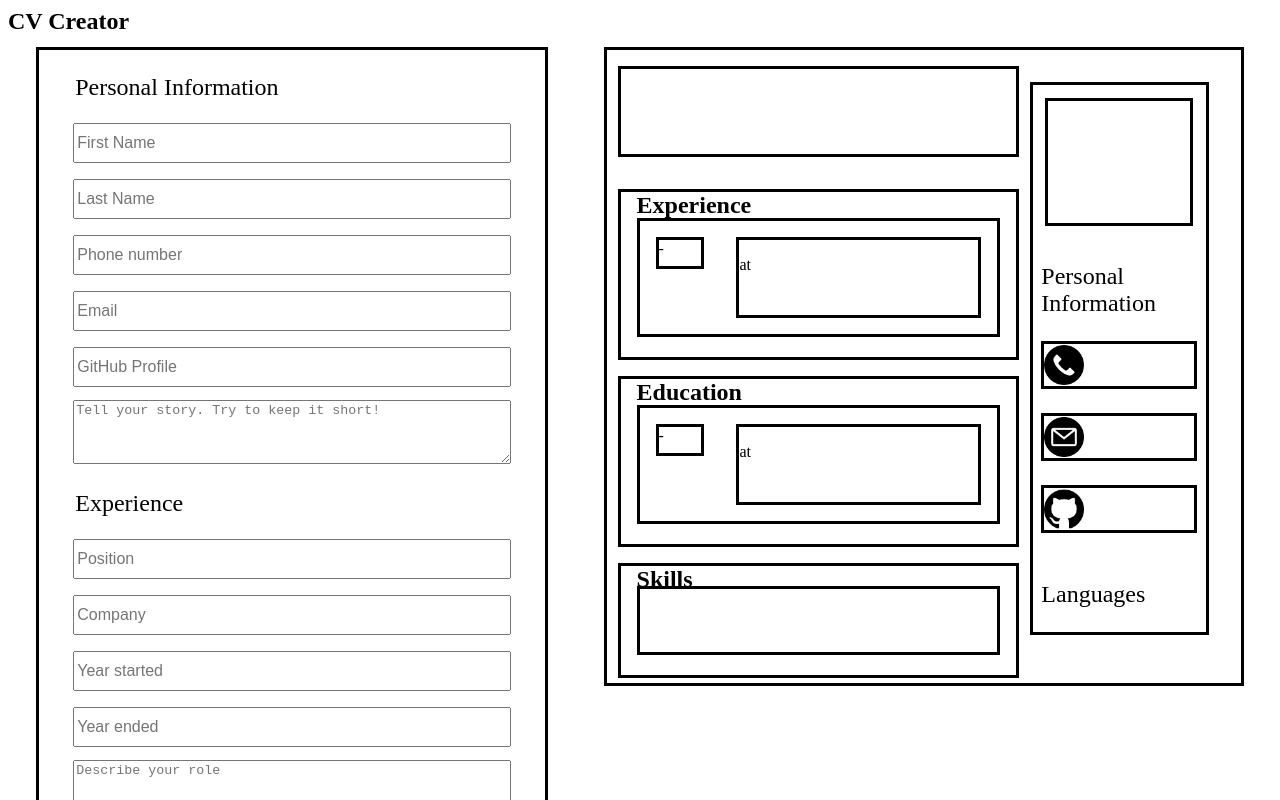
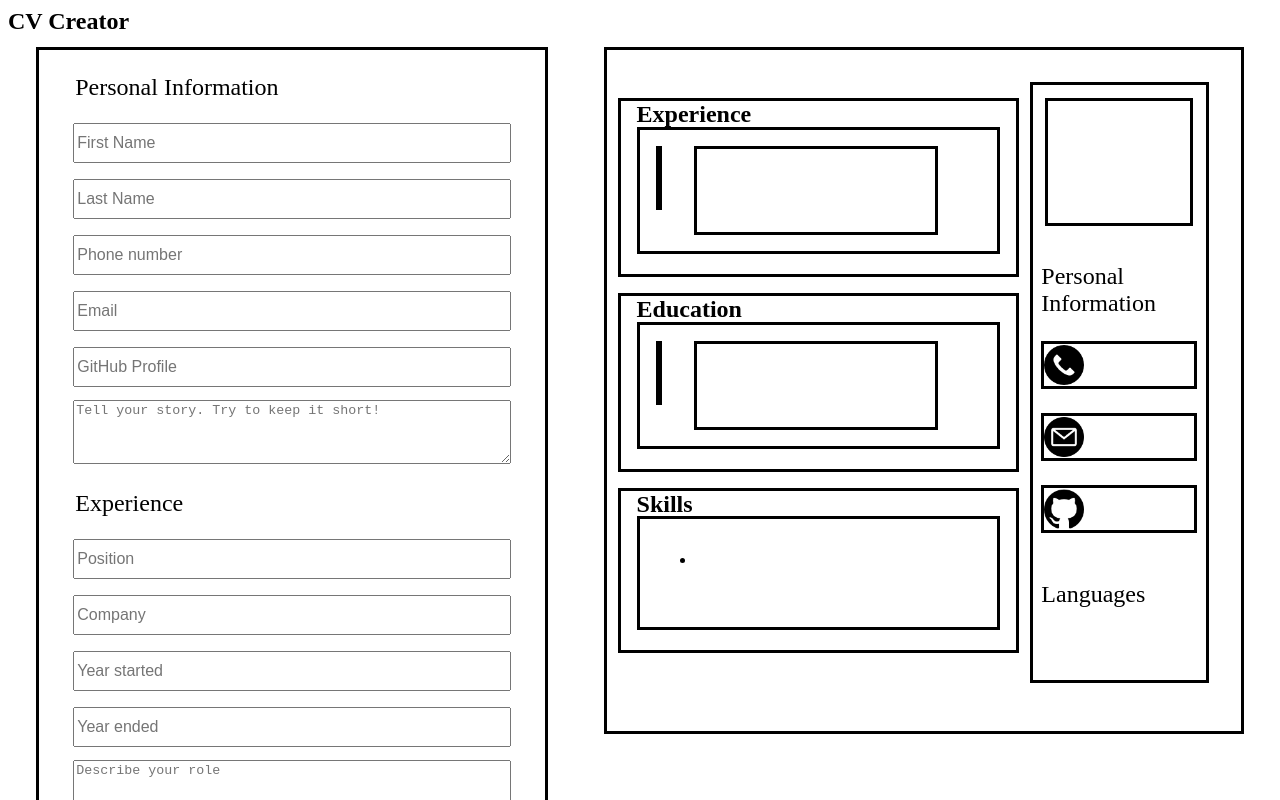
Before and after one commit to Kamo-Chip/CV-Creator, a React (Create React App) app: page / in a window 1280 px wide. Shown: the top 800 px of the page. Built offline with nearby package versions, Linux system fonts and the light colour scheme.

Commit message:
Added handlers for input

```diff
--- a/src/components/CV.js
+++ b/src/components/CV.js
@@ -6,27 +6,29 @@ import emailIcon from "/home/kamo/cv-creator/src/email.png";
 
 export default class CV extends React.Component{
     render(){
-        console.log(this.props);
         const {
             firstName, lastName, phoneNumber, email, githubProfile, description,
             position, company, yearJobStarted, yearJobEnded, jobDescription,
             institutionName, degree, yearCourseStarted, yearCourseEnded, courseDescription,
             skills, languages}  = this.props.cvInformation;
-        //console.log(this.props.cvInformation.firstName)
-        console.log(githubProfile);
+
         return(
             <div id="cv">
                 <div id="main-container">
-                    <div id="selfDescription">
+                    <div id="self-description">
                         <p>{description}</p>
                     </div>
                     <div id="details-container">
                         <div id="info">
                             <h1>Experience</h1>
                             <div id="details">
-                                <div id="date">{yearJobStarted} - {yearJobEnded}</div>
+                            <div id="date-container">
+                                    <div id="date">{yearJobStarted}</div>
+                                    <div id="date">{yearJobEnded}</div>
+                                </div>
                                 <div id="explanation">
-                                    <p>{position} at {company}</p>
+                                    <p>{position}</p>
+                                    <p>{company}</p>
                                     <p>{jobDescription}</p>
                                 </div>
                             </div>
@@ -34,9 +36,13 @@ export default class CV extends React.Component{
                         <div id="info">
                             <h1>Education</h1>
                             <div id="details">
-                                <div id="date">{yearCourseStarted} - {yearCourseEnded}</div>
+                                <div id="date-container">
+                                    <div id="date">{yearCourseStarted}</div>
+                                    <div id="date">{yearCourseEnded}</div>
+                                </div>
                                 <div id="explanation">
-                                    <p>{degree} at {institutionName}</p>
+                                    {(degree) !== "" &&
+                                    <p>{degree}, {institutionName}</p>}
                                     <p>{courseDescription}</p>
                                 </div>
                             </div>
@@ -44,7 +50,11 @@ export default class CV extends React.Component{
                         <div id="info">
                             <h1>Skills</h1>
                             <div id="details">
-
+                                <ul>
+                                    {skills.map((skill)=>{
+                                        return <li>{skill}</li>
+                                    })}
+                                </ul>
                             </div>
                         </div>
                     </div>
@@ -72,7 +82,16 @@ export default class CV extends React.Component{
                     </div>
                     <div id="languages-container">
                         <p>Languages</p>
-                        {/*Render list*/}
+                        <ul>
+                            {languages.map((element)=>{
+                                return <li>
+                                    <div id="language-display">
+                                        <img height="50px" src={`https://cdn.jsdelivr.net/gh/devicons/devicon/icons/${element.toLowerCase()}/${element.toLowerCase()}-original.svg`} alt="logo for language"/>
+                                        <p>{element}</p>
+                                    </div>
+                                </li>
+                            })}
+                        </ul>
                     </div>
                 </div>
             </div>
```
